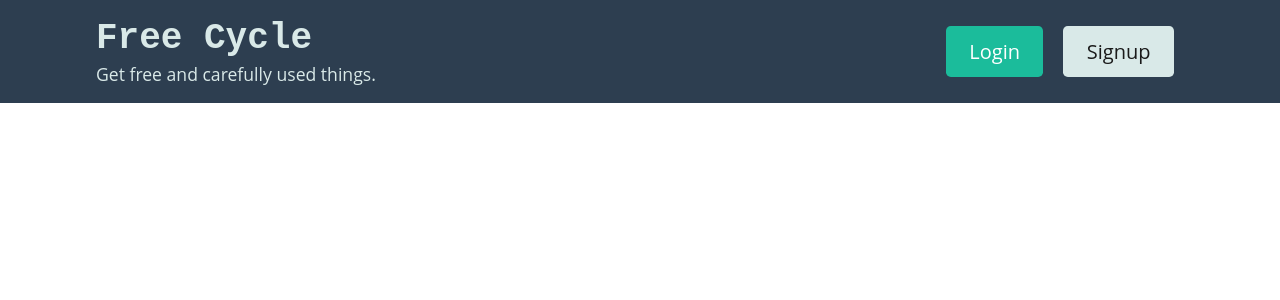
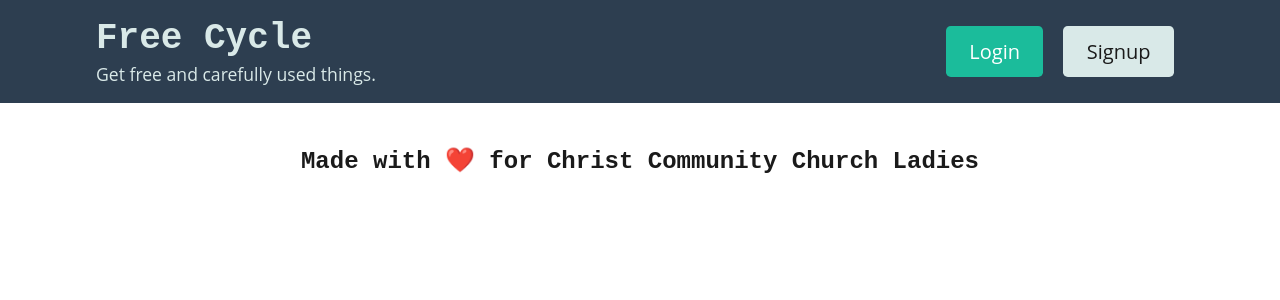
Before and after one commit to Vickyb94/free-cycle, a React (Create React App) app in the folder client/: page / in a window 1280 px wide. Shown: the top 300 px of the page. Built offline with nearby package versions, Linux system fonts and the light colour scheme; the HTML template or start-up script is replaced by a standard one.

Commit message:
created a footer in the components

```diff
--- a/client/src/components/Footer.js
+++ b/client/src/components/Footer.js
@@ -0,0 +1,35 @@
+import React from 'react';
+import { useLocation, useNavigate } from 'react-router';
+
+const Footer = () => {
+    const location = useLocation();
+    const navigate = useNavigate();
+  return (
+    <footer className="w-100 mt-auto bg-secondary p-4">
+    <div className="container text-center mb-5">
+      {location.pathname !== '/' && (
+        <button
+          className="btn btn-dark mb-3"
+          onClick={() => navigate(-1)}
+        >
+          &larr; Go Back
+        </button>
+      )}
+      <h4>
+        Made with{' '}
+        <span
+          className="emoji"
+          role="img"
+          aria-label="heart"
+          aria-hidden="false"
+        >
+          ❤️
+        </span>{' '}
+        for Christ Community Church Ladies
+      </h4>
+    </div>
+  </footer>
+  )
+}
+
+export default Footer
--- a/client/src/pages/Home.js
+++ b/client/src/pages/Home.js
@@ -1,10 +1,12 @@
 import React from 'react';
 import Header from '../components/Header';
+import Footer from '../components/Footer';
 
 const Home = () => {
   return (
     <div>
        <Header />
+       <Footer />
     </div>
   )
 }
```
